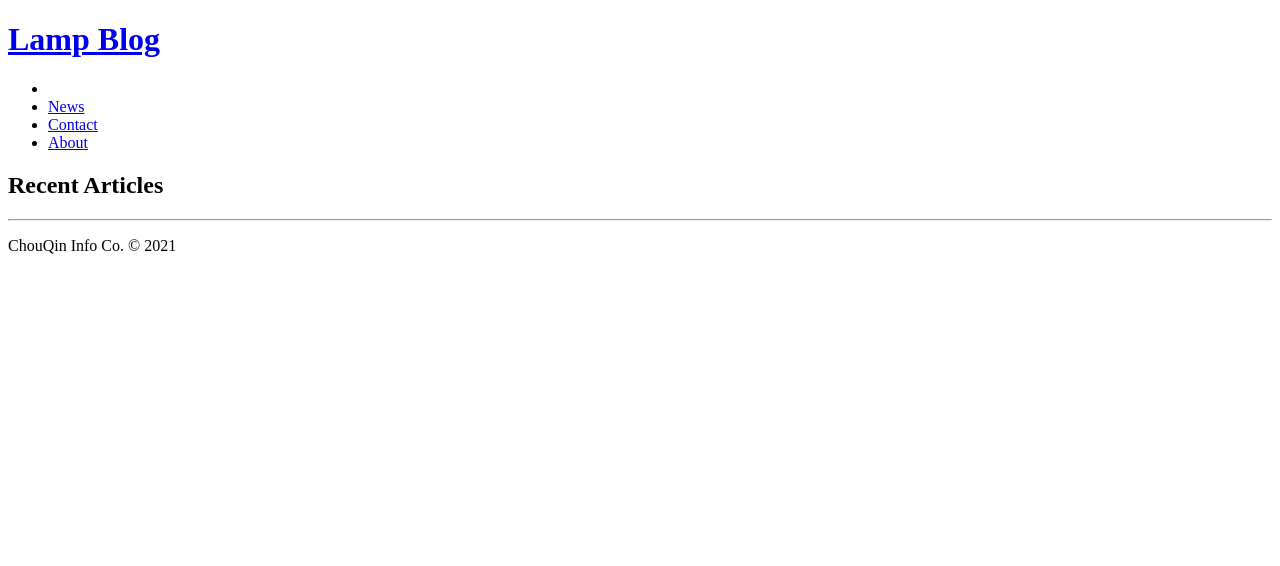
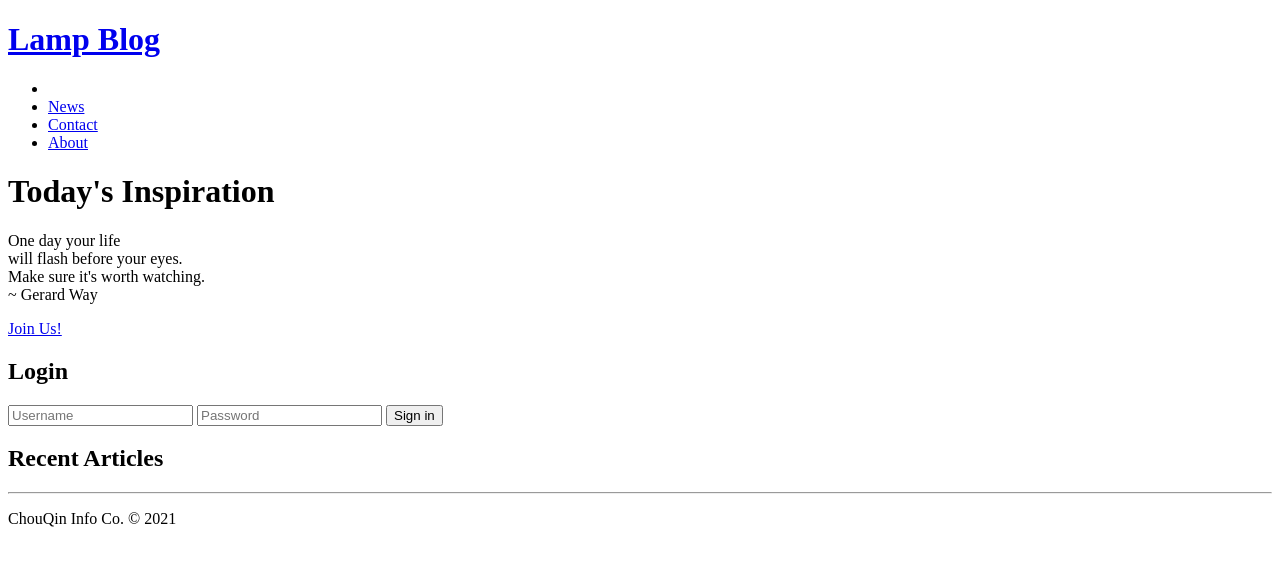
Before and after one commit to yungshun317/lamp-blog, a PHP site: page / in a window 1280 px wide. Shown: the top 566 px of the page. Run offline with PHP 8.4, Linux system fonts and the light colour scheme.

Commit message:
[FEAT] Create `banner.php`

```diff
--- /dev/null
+++ b/includes/banner.php
@@ -0,0 +1,20 @@
+<div class="banner">
+    <div class="welcome-msg">
+        <h1>Today's Inspiration</h1>
+        <p>
+            One day your life <br>
+            will flash before your eyes. <br>
+            Make sure it's worth watching. <br>
+            <span>~ Gerard Way</span>
+        </p>
+        <a href="register.php" class="btn">Join Us!</a>
+    </div>
+    <div class="login-div">
+        <form action="index.php" method="post">
+            <h2>Login</h2>
+            <input type="text" name="username" placeholder="Username">
+            <input type="password" name="password" placeholder="Password">
+            <button class="btn" type="submit" name="login-btn">Sign in</button>
+        </form>
+    </div>
+</div>
--- a/index.php
+++ b/index.php
@@ -18,6 +18,9 @@
             </ul>
         </div>
 
+        <!-- banner -->
+        <?php include('includes/banner.php') ?>
+
         <!-- Page Layout -->
         <div class="content">
             <h2 class="content-title">Recent Articles</h2>
```
Also changed, not shown: includes/footer.php (+4 -4 lines).
